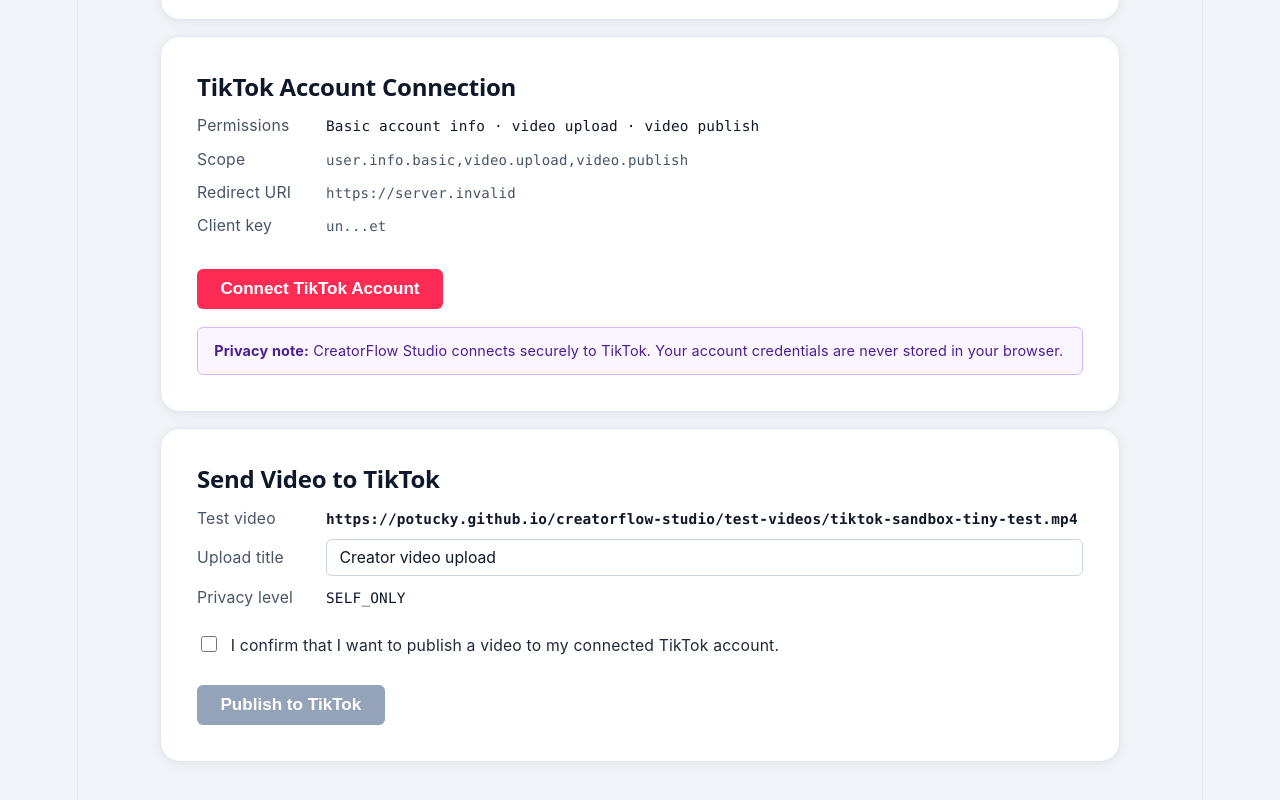
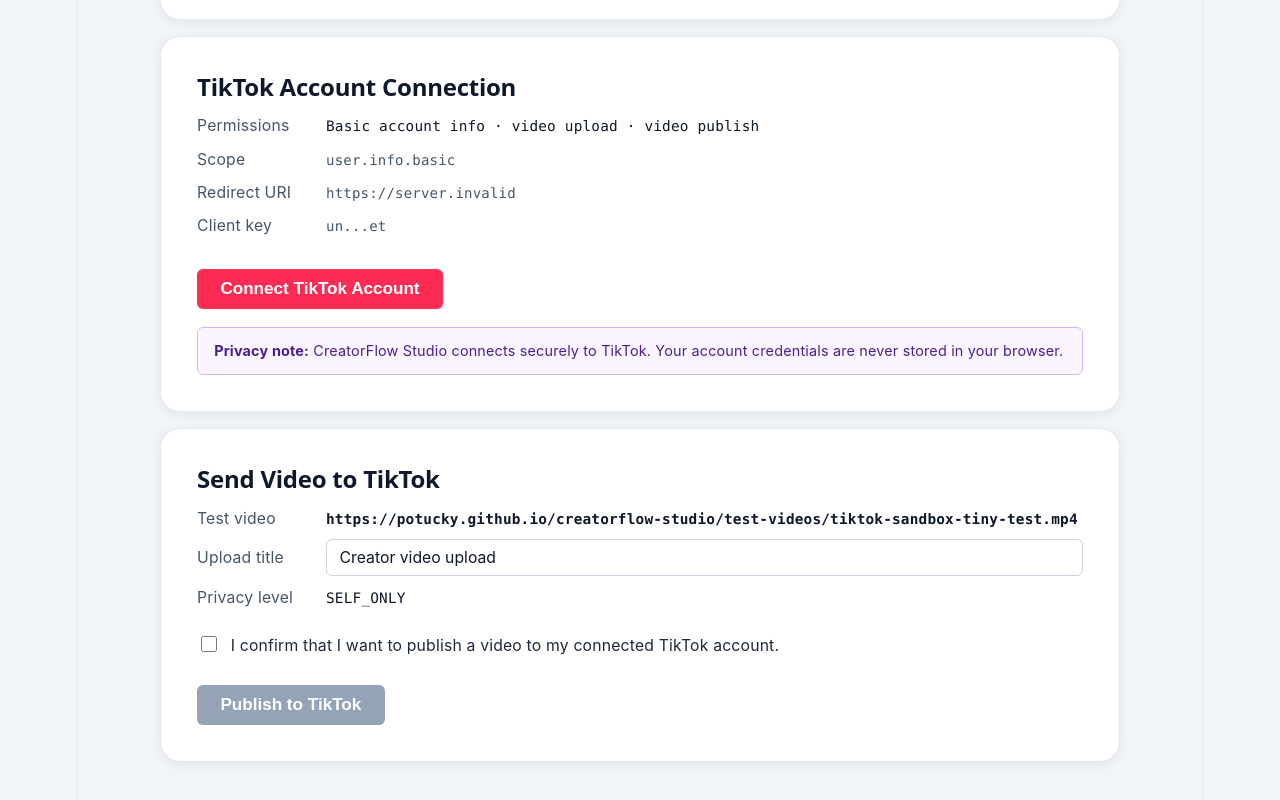
Before and after one commit to Potucky/tiktok-content-automation, a React (Vite) app: page / in a window 1280 px wide. Shown: the part 1532-2332 px from the top of the page. Built offline with nearby package versions, Linux system fonts and the light colour scheme; no server answers.

Commit message:
diag: narrow scope to user.info.basic for OAuth rejection test

```diff
--- a/src/App.tsx
+++ b/src/App.tsx
@@ -2,7 +2,7 @@
 import './App.css';
 
 const TIKTOK_AUTH_BASE = 'https://www.tiktok.com/v2/auth/authorize/';
-const SCOPE = 'user.info.basic,video.upload,video.publish';
+const SCOPE = 'user.info.basic';
 const SESSION_STATE_KEY = 'tiktok_oauth_state';
 const EDGE_FUNCTION_URL =
   'https://ggeoggxygoiydnxwclcn.supabase.co/functions/v1/tiktok-token-exchange';
```
